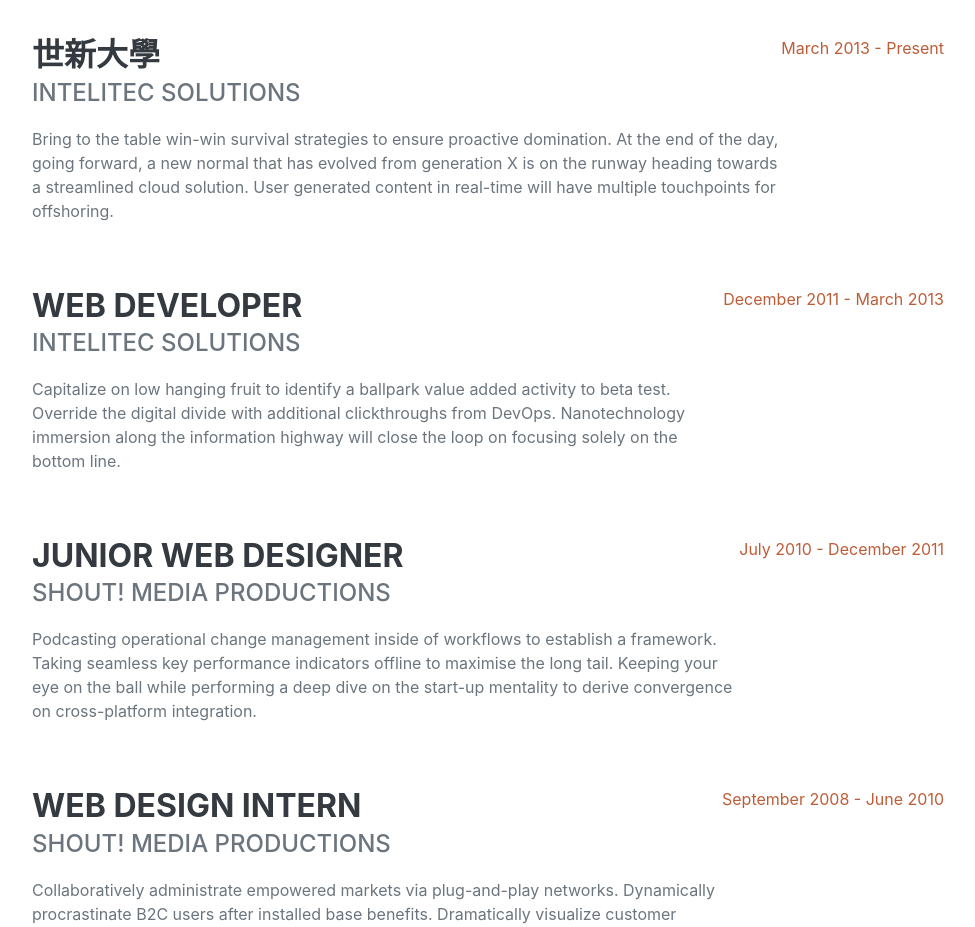
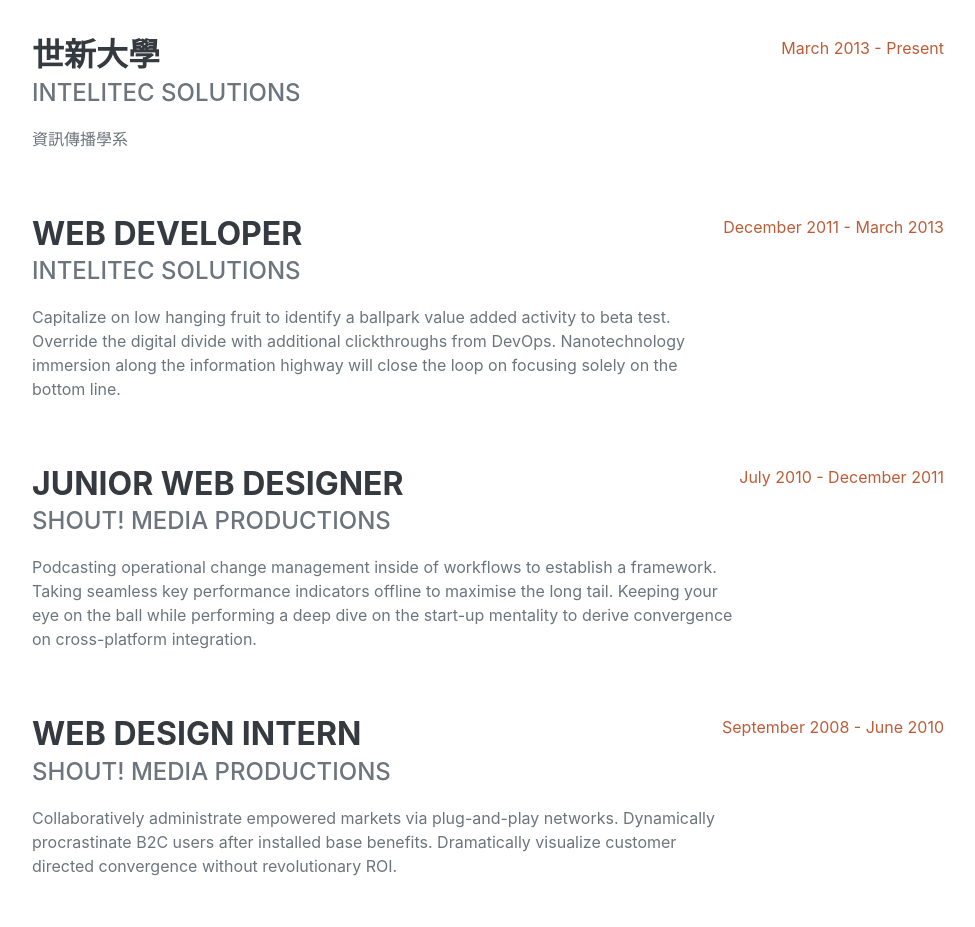
Before and after one commit to Kevin891009/Kevin891009.github.io, a plain HTML site: page index.html in a window 1280 px wide. Shown: the part 960-1887 px from the top of the page, without its empty margins (288-1263 px from the left). Drawn offline with nearby package versions, Linux system fonts and the light colour scheme; a web font is replaced by a local one.

Commit message:
Update index.html

```diff
--- a/index.html
+++ b/index.html
@@ -71,7 +71,7 @@
                         <div class="flex-grow-1">
                             <h3 class="mb-0">世新大學</h3>
                             <div class="subheading mb-3">Intelitec Solutions</div>
-                            <p>Bring to the table win-win survival strategies to ensure proactive domination. At the end of the day, going forward, a new normal that has evolved from generation X is on the runway heading towards a streamlined cloud solution. User generated content in real-time will have multiple touchpoints for offshoring.</p>
+                            <p>資訊傳播學系</p>
                         </div>
                         <div class="flex-shrink-0"><span class="text-primary">March 2013 - Present</span></div>
                     </div>
```
